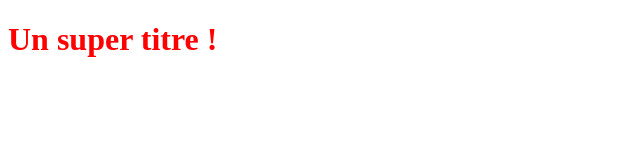
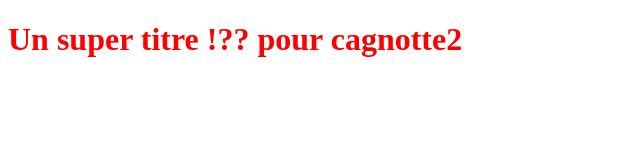
Before and after one commit to saberamri/Test, a plain HTML site: page index.html in a window 1280 px wide. Shown: the whole page, without its empty margins (0-640 px from the left). Drawn offline with Linux system fonts and the light colour scheme.

Commit message:
modification pour cagnotte2git add index.html

```diff
--- a/index.html
+++ b/index.html
@@ -5,6 +5,6 @@
     <link rel="stylesheet" type="text/css" href="styles.css">
 </head>
 <body>
-    <h1>Un super titre !</h1>
+    <h1>Un super titre !?? pour cagnotte2</h1>
 </body>
 </html>
```
